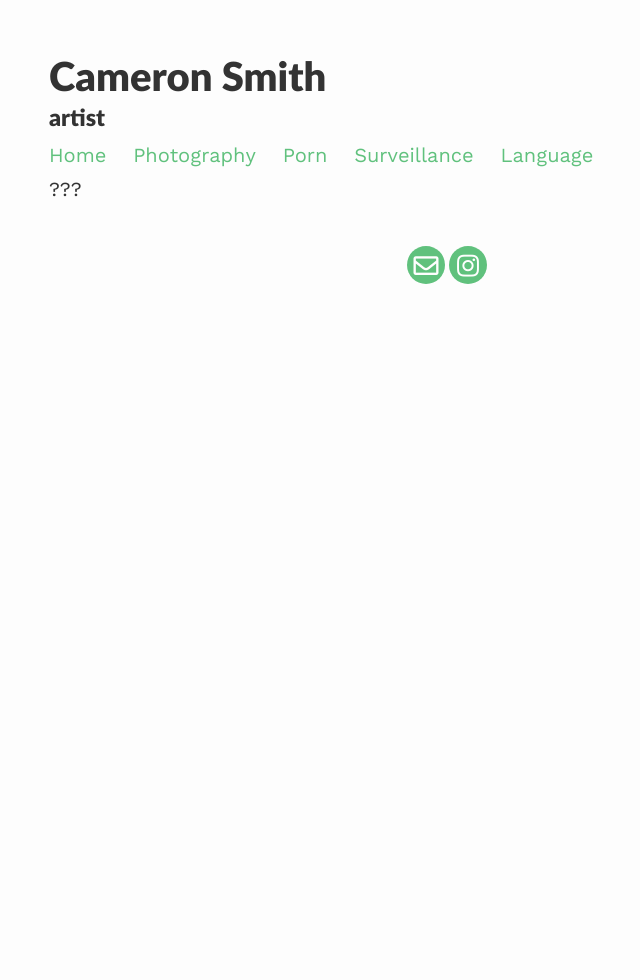
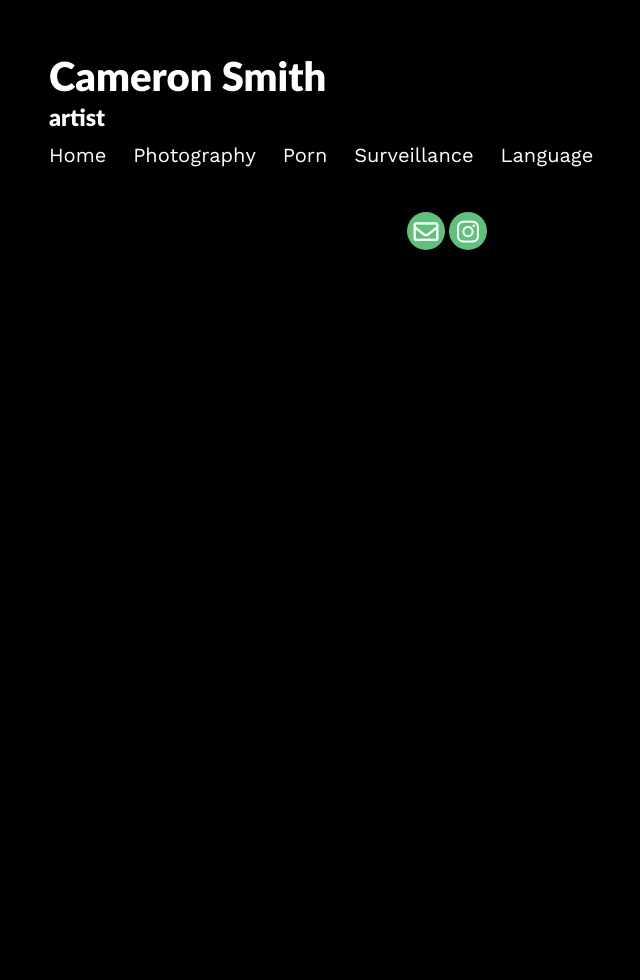
Before and after one commit to camoverride/portfolio, a Jekyll site: the page built from photos.md, in a window 1280 px wide. Shown: the whole page, without its empty margins (191-831 px from the left). Built offline with Jekyll 4.4.1, drawn with Linux system fonts in a browser that asks for light colours; nearby versions of some CDN libraries.

Commit message:
change all the colors! might break on light vs dark modes

```diff
--- a/_layouts/photos.html
+++ b/_layouts/photos.html
@@ -1,5 +1,3 @@
 ---
 layout: default
 ---
-
-???
--- a/_layouts/porn.html
+++ b/_layouts/porn.html
@@ -3,6 +3,7 @@ layout: default
 ---
 
 <img src="{{site.baseurl}}/assets/images/porn/1.png"></i>
+<img src="{{site.baseurl}}/assets/images/porn/8.png"></i>
 <img src="{{site.baseurl}}/assets/images/porn/2.png"></i>
 <img src="{{site.baseurl}}/assets/images/porn/3.png"></i>
 <img src="{{site.baseurl}}/assets/images/porn/4.png"></i>
--- a/assets/css/_sass/style.scss
+++ b/assets/css/_sass/style.scss
@@ -33,7 +33,7 @@ a {
   color: $brand-color;
   text-decoration: none;
   &:hover{
-    color: $text-color;
+    color: red;
 
     @media (prefers-color-scheme: dark) {
       color: $text-color-dark;
--- a/assets/css/_sass/variables.scss
+++ b/assets/css/_sass/variables.scss
@@ -6,14 +6,14 @@ $base-line-height: 1.7;
 
 $spacing-unit:     30px;
 $light-gray: gray;
-$text-color:       #333;
-$background-color: #fdfdfd;
-$brand-color:      #60c17d;
+$text-color:       #ffffff;
+$background-color: #000000;
+$brand-color:      #ffffff;
 
 // Color scheme for light
-$body-bg: #fdfdfd;
+$body-bg: #000000;
 $projectbox: #cfe6a4;
-$text-color: #333;
+$text-color: #ffffff;
 
 // Color scheme for dark modes
 $body-bg-dark: #061725;
```
